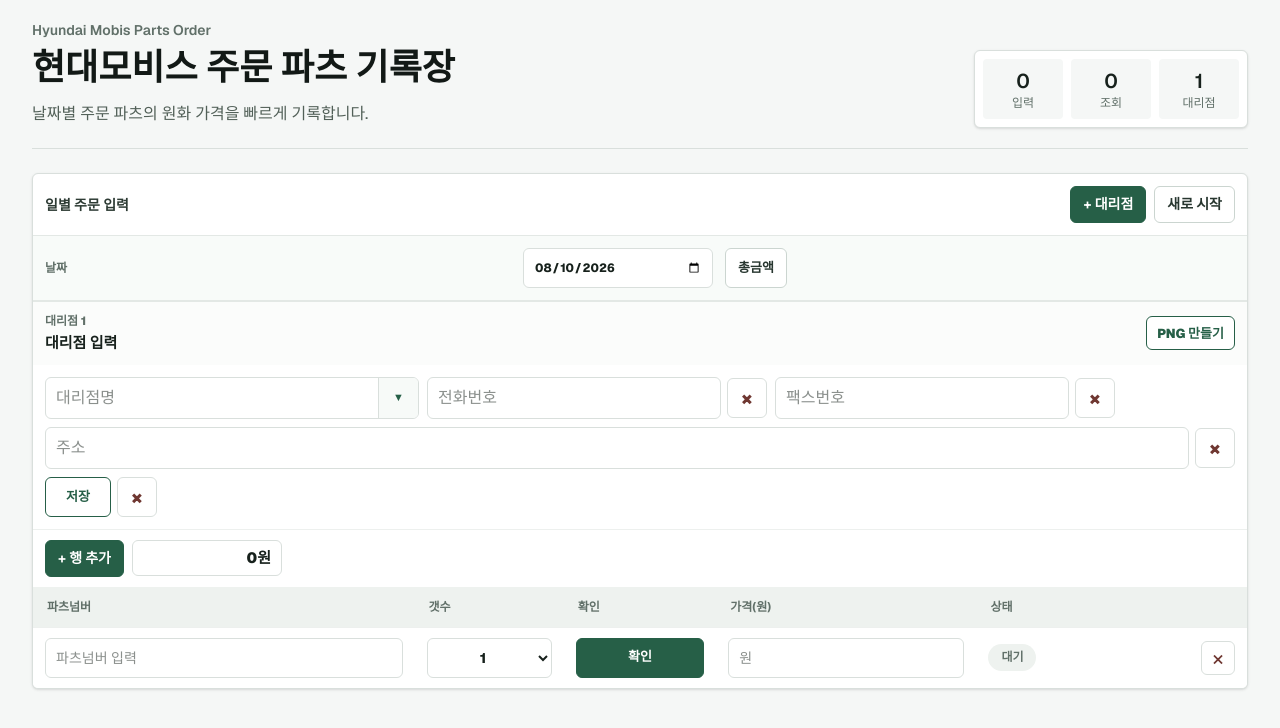
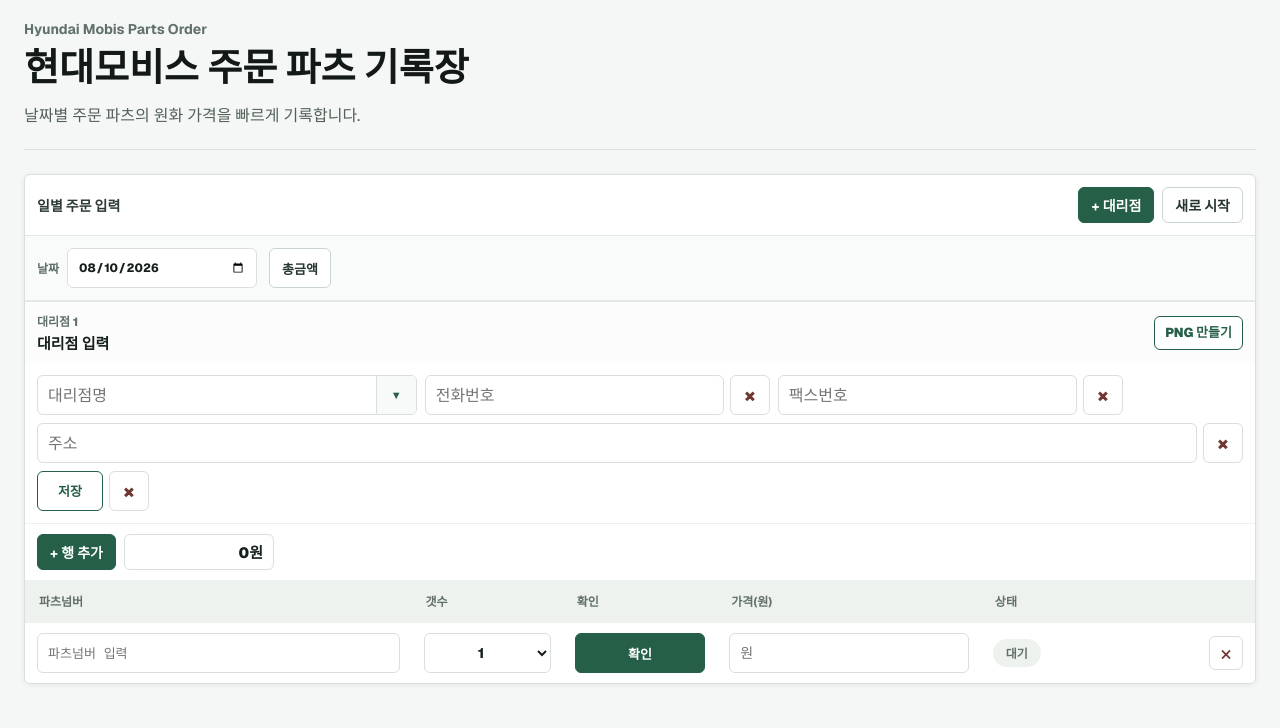
Before and after one commit to gandakorea/hyundaimobisparts, a Next.js app: page / in a window 1280 px wide. Shown: the top 728 px of the page. Built offline with nearby package versions, Linux system fonts and the light colour scheme.

Commit message:
Fix deployed app layout styling

```diff
--- a/app/globals.css
+++ b/app/globals.css
@@ -1,27 +1,180 @@
-@import "tailwindcss";
-
 :root {
   --background: #f5f7f6;
   --foreground: #17211c;
 }
 
-@theme inline {
-  --color-background: var(--background);
-  --color-foreground: var(--foreground);
-  --font-sans: var(--font-geist-sans);
-  --font-mono: var(--font-geist-mono);
+* {
+  box-sizing: border-box;
 }
 
 body {
+  margin: 0;
   background: var(--background);
   color: var(--foreground);
   font-family: var(--font-geist-sans), Arial, Helvetica, sans-serif;
+}
+
+h1,
+p {
+  margin: 0;
 }
 
 button,
 input,
 select {
   font: inherit;
+}
+
+button {
+  cursor: pointer;
+}
+
+button:disabled {
+  cursor: not-allowed;
+}
+
+.app-shell {
+  min-height: 100vh;
+  background: #f5f7f6;
+  color: #17211c;
+}
+
+.app-container {
+  display: flex;
+  min-height: 100vh;
+  width: 100%;
+  max-width: 1280px;
+  flex-direction: column;
+  gap: 24px;
+  margin: 0 auto;
+  padding: 20px 24px 32px;
+}
+
+.app-header {
+  display: flex;
+  align-items: flex-end;
+  justify-content: space-between;
+  gap: 20px;
+  border-bottom: 1px solid #d9dfdc;
+  padding-bottom: 20px;
+}
+
+.app-title-block {
+  min-width: 0;
+}
+
+.app-kicker {
+  color: #617069;
+  font-size: 14px;
+  font-weight: 700;
+}
+
+.app-title {
+  margin-top: 8px;
+  color: #121916;
+  font-size: 38px;
+  font-weight: 800;
+  letter-spacing: 0;
+  line-height: 1.18;
+}
+
+.app-subtitle {
+  max-width: 680px;
+  margin-top: 12px;
+  color: #526058;
+  font-size: 16px;
+  line-height: 1.65;
+}
+
+.order-workspace {
+  display: grid;
+  gap: 16px;
+}
+
+.order-card {
+  overflow: hidden;
+  border: 1px solid #d9dfdc;
+  border-radius: 6px;
+  background: #ffffff;
+  box-shadow: 0 1px 5px rgba(23, 33, 28, 0.08);
+}
+
+.order-toolbar {
+  display: flex;
+  align-items: center;
+  justify-content: space-between;
+  gap: 12px;
+  border-bottom: 1px solid #e3e8e5;
+  padding: 12px;
+}
+
+.order-toolbar-title {
+  color: #2d3b34;
+  font-size: 14px;
+  font-weight: 900;
+}
+
+.order-toolbar-actions {
+  display: flex;
+  flex-wrap: wrap;
+  gap: 8px;
+}
+
+.table-scroll {
+  overflow-x: auto;
+}
+
+.order-table {
+  width: 100%;
+  min-width: 760px;
+  border-collapse: collapse;
+  text-align: left;
+  font-size: 14px;
+}
+
+.table-header-row {
+  background: #eef2ef;
+  color: #617069;
+  font-size: 12px;
+  font-weight: 900;
+  text-transform: uppercase;
+}
+
+.order-row {
+  border-top: 1px solid #edf0ee;
+}
+
+.part-column {
+  width: 220px;
+}
+
+.quantity-column {
+  width: 86px;
+}
+
+.confirm-column {
+  width: 88px;
+}
+
+.price-column {
+  width: 150px;
+}
+
+.status-column {
+  width: 88px;
+}
+
+.delete-column {
+  width: 68px;
+}
+
+.delete-cell {
+  text-align: right;
+}
+
+.part-number-field {
+  font-family: var(--font-geist-mono), Consolas, monospace;
+  font-size: 13px;
 }
 
 .table-head {
@@ -48,6 +201,10 @@
 .field:focus {
   border-color: #2f6f54;
   box-shadow: 0 0 0 3px rgba(47, 111, 84, 0.14);
+}
+
+.order-date-control .field {
+  width: 190px;
 }
 
 .quantity-select {
@@ -99,14 +256,14 @@
 }
 
 .order-date-band {
-  grid-template-columns: auto auto;
+  display: flex;
   align-items: center;
+  flex-wrap: wrap;
 }
 
 .order-date-control {
-  display: grid;
+  display: inline-flex;
   min-height: 40px;
-  grid-template-columns: auto 190px;
   align-items: center;
   gap: 8px;
   color: #617069;
@@ -576,6 +733,53 @@
 }
 
 @media (max-width: 760px) {
+  .app-container {
+    padding: 16px 12px 24px;
+  }
+
+  .app-header {
+    align-items: stretch;
+    flex-direction: column;
+  }
+
+  .app-title {
+    font-size: 30px;
+  }
+
+  .order-toolbar {
+    align-items: stretch;
+    flex-direction: column;
+  }
+
+  .order-toolbar-actions {
+    justify-content: flex-start;
+  }
+
+  .order-date-band {
+    align-items: stretch;
+    flex-direction: column;
+    justify-items: stretch;
+  }
+
+  .order-date-control {
+    align-items: stretch;
+    flex-direction: column;
+    width: 100%;
+  }
+
+  .order-date-control .field {
+    width: 100%;
+  }
+
+  .grand-total-control {
+    align-items: stretch;
+    flex-direction: column;
+  }
+
+  .grand-total-amount {
+    width: 100%;
+  }
+
   .order-info-band,
   .dealer-form-grid,
   .fax-preview-panel {
--- a/app/page.tsx
+++ b/app/page.tsx
@@ -625,14 +625,6 @@
     [dealers],
   );
 
-  const summary = useMemo(() => {
-    const allRows = sections.flatMap((section) => section.rows);
-    const filled = allRows.filter((row) => row.partNumber.trim()).length;
-    const found = allRows.filter((row) => row.status === "found").length;
-    const missing = allRows.filter((row) => row.status === "missing").length;
-    return { filled, found, missing, sections: sections.length };
-  }, [sections]);
-
   const grandTotal = useMemo(
     () => sections.reduce((total, section) => total + sectionTotalAmount(section.rows), 0),
     [sections],
@@ -974,30 +966,25 @@
   }
 
   return (
-    <main className="min-h-screen bg-[#f5f7f6] text-[#17211c]">
-      <section className="mx-auto flex min-h-screen w-full max-w-7xl flex-col gap-6 px-4 py-5 sm:px-6 lg:px-8">
-        <header className="flex flex-col gap-4 border-b border-[#d9dfdc] pb-5 lg:flex-row lg:items-end lg:justify-between">
-          <div>
-            <p className="text-sm font-semibold text-[#617069]">Hyundai Mobis Parts Order</p>
-            <h1 className="mt-2 text-3xl font-semibold tracking-normal text-[#121916] sm:text-4xl">
+    <main className="app-shell">
+      <section className="app-container">
+        <header className="app-header">
+          <div className="app-title-block">
+            <p className="app-kicker">Hyundai Mobis Parts Order</p>
+            <h1 className="app-title">
               현대모비스 주문 파츠 기록장
             </h1>
-            <p className="mt-3 max-w-2xl text-base leading-7 text-[#526058]">
+            <p className="app-subtitle">
               날짜별 주문 파츠의 원화 가격을 빠르게 기록합니다.
             </p>
           </div>
-          <div className="grid grid-cols-3 gap-2 rounded-md border border-[#d9dfdc] bg-white p-2 shadow-sm">
-            <Stat label="입력" value={summary.filled} />
-            <Stat label="조회" value={summary.found} />
-            <Stat label="대리점" value={summary.sections} />
-          </div>
         </header>
 
-        <section className="grid gap-4">
-          <div className="overflow-hidden rounded-md border border-[#d9dfdc] bg-white shadow-sm">
-            <div className="flex flex-col gap-3 border-b border-[#e3e8e5] p-3 sm:flex-row sm:items-center sm:justify-between">
-              <div className="text-sm font-semibold text-[#2d3b34]">일별 주문 입력</div>
-              <div className="flex flex-wrap gap-2">
+        <section className="order-workspace">
+          <div className="order-card">
+            <div className="order-toolbar">
+              <div className="order-toolbar-title">일별 주문 입력</div>
+              <div className="order-toolbar-actions">
                 <button
                   className="command-button primary"
                   type="button"
@@ -1262,25 +1249,25 @@
                     </div>
                   </div>
 
-                  <div className="overflow-x-auto">
-                    <table className="w-full min-w-[760px] border-collapse text-left text-sm">
+                  <div className="table-scroll">
+                    <table className="order-table">
                       <thead>
-                        <tr className="bg-[#eef2ef] text-xs font-semibold uppercase text-[#617069]">
-                          <th className="table-head w-[220px]">파츠넘버</th>
-                          <th className="table-head w-[86px]">갯수</th>
-                          <th className="table-head w-[88px]">확인</th>
-                          <th className="table-head w-[150px]">가격(원)</th>
-                          <th className="table-head w-[88px]">상태</th>
-                          <th className="table-head w-[68px]"></th>
+                        <tr className="table-header-row">
+                          <th className="table-head part-column">파츠넘버</th>
+                          <th className="table-head quantity-column">갯수</th>
+                          <th className="table-head confirm-column">확인</th>
+                          <th className="table-head price-column">가격(원)</th>
+                          <th className="table-head status-column">상태</th>
+                          <th className="table-head delete-column"></th>
                         </tr>
                       </thead>
                       <tbody>
                         {section.rows.map((row) => (
-                          <tr key={row.id} className="border-t border-[#edf0ee]">
+                          <tr key={row.id} className="order-row">
                             <td className="table-cell">
                               <input
                                 aria-label="파츠넘버"
-                                className="field font-mono text-[13px]"
+                                className="field part-number-field"
                                 placeholder="파츠넘버 입력"
                                 value={row.partNumber}
                                 onChange={(event) =>
@@ -1338,7 +1325,7 @@
                             <td className="table-cell">
                               <StatusBadge status={row.status} />
                             </td>
-                            <td className="table-cell text-right">
+                            <td className="table-cell delete-cell">
                               <button
                                 aria-label="행 삭제"
                                 className="icon-button"
@@ -1364,15 +1351,6 @@
   );
 }
 
-function Stat({ label, value }: { label: string; value: number }) {
-  return (
-    <div className="min-w-20 rounded bg-[#f5f7f6] px-3 py-2 text-center">
-      <div className="text-xl font-semibold text-[#17211c]">{value}</div>
-      <div className="text-xs text-[#617069]">{label}</div>
-    </div>
-  );
-}
-
 function StatusBadge({ status }: { status: OrderRow["status"] }) {
   const label =
     status === "found"
```
